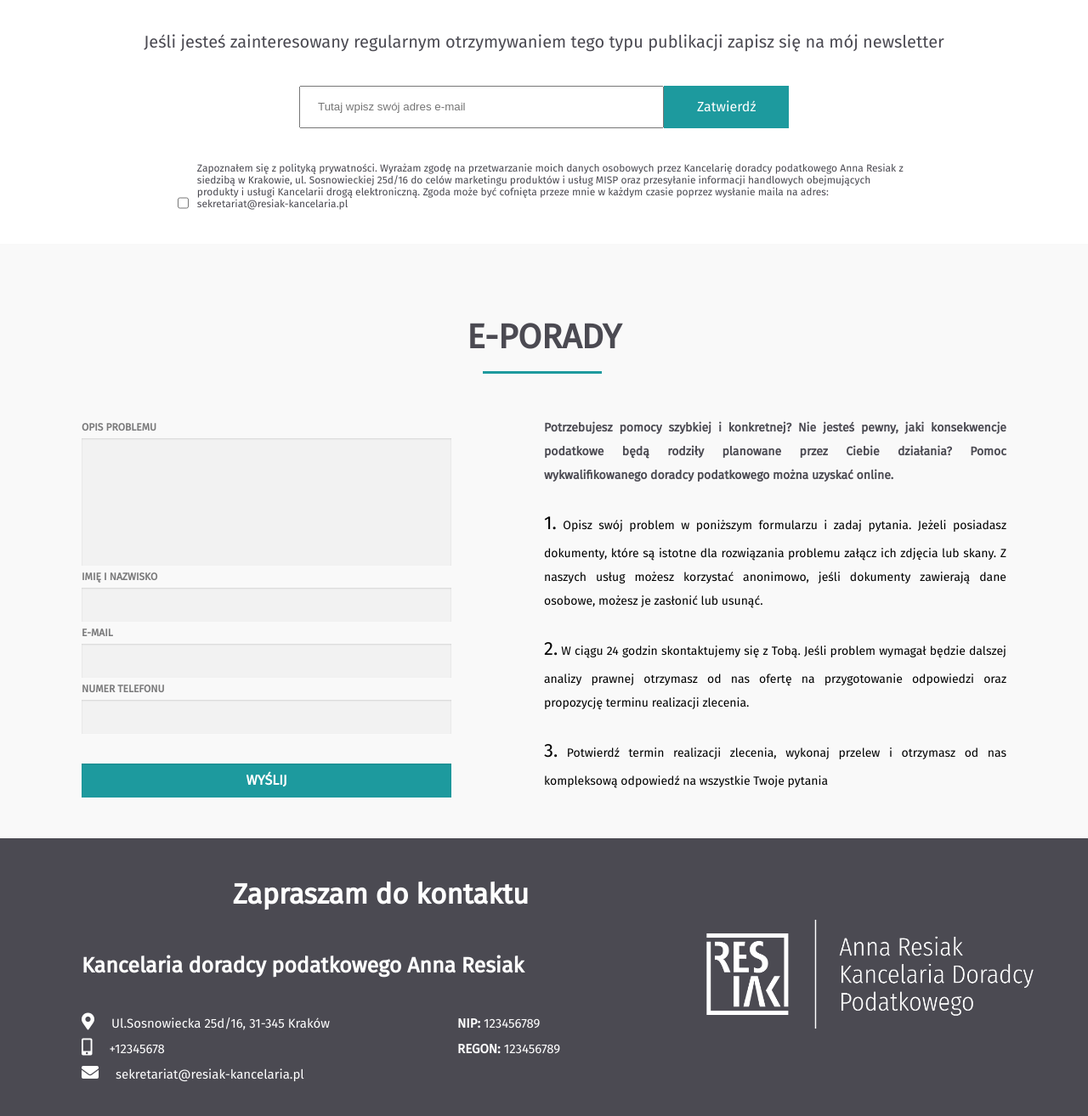
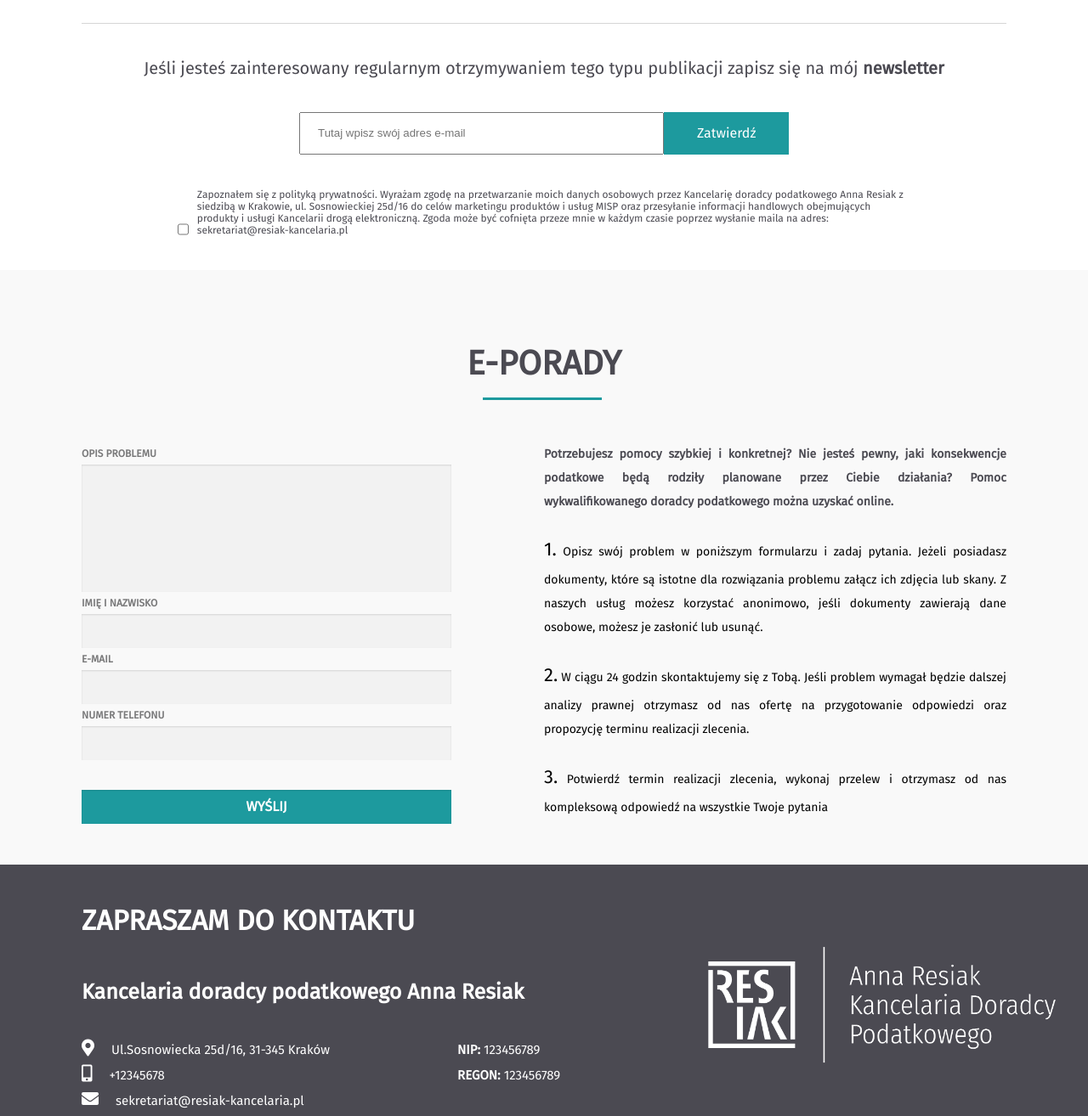
Before and after one commit to martajablonska/Kancelaria_podatkowa, a plain HTML site: page index.html in a window 1280 px wide. Shown: the part 3935-5249 px from the top of the page at 85% size. Drawn offline with Linux system fonts and the light colour scheme; a web font is replaced by a local one.

Commit message:
Little changes in footer

```diff
--- a/index.html
+++ b/index.html
@@ -146,7 +146,7 @@
 
     <section class="publikacje container">
         <h2>Publikacje</h2>
-        <div class="publikacje_item">
+        <div class="publikacje_item first">
             <img src="img/publikacje/public1.jpg">
             <div>
                 <h6>Tytuł publikacji</h6>
@@ -163,7 +163,7 @@
             </div>
         </div>
         <div class="newsletter">
-            <p>Jeśli jesteś zainteresowany regularnym otrzymywaniem tego typu publikacji zapisz się na mój newsletter</p>
+            <p>Jeśli jesteś zainteresowany regularnym otrzymywaniem tego typu publikacji zapisz się na mój <span class="bold">newsletter</span></p>
             <form class="newsletter_form">
                 <input placeholder="Tutaj wpisz swój adres e-mail">
                 <button type="submit">Zatwierdź</button>
--- a/scss/base/_general.scss
+++ b/scss/base/_general.scss
@@ -101,3 +101,7 @@ p {
     height: auto;
     margin-bottom: 20px;
 }
+
+.bold {
+    font-weight: bold;
+}
--- a/scss/sections/_footer.scss
+++ b/scss/sections/_footer.scss
@@ -30,7 +30,7 @@ footer {
 }
 
  .logo_footer {
-        height: 160px;
+        height: 170px;
         width: auto;
      margin-top: 80px;
     }
@@ -38,7 +38,6 @@ footer {
 .footer_title {
     display: flex;
     flex-direction: row;
-    justify-content: center;
     width:100%;
     align-items: center;
     padding-top:50px;
@@ -46,6 +45,7 @@ footer {
 
     h3 {
         color:$white;
+        text-transform: uppercase;
     }
 }
 
```
Also changed, not shown: css/style.css.
